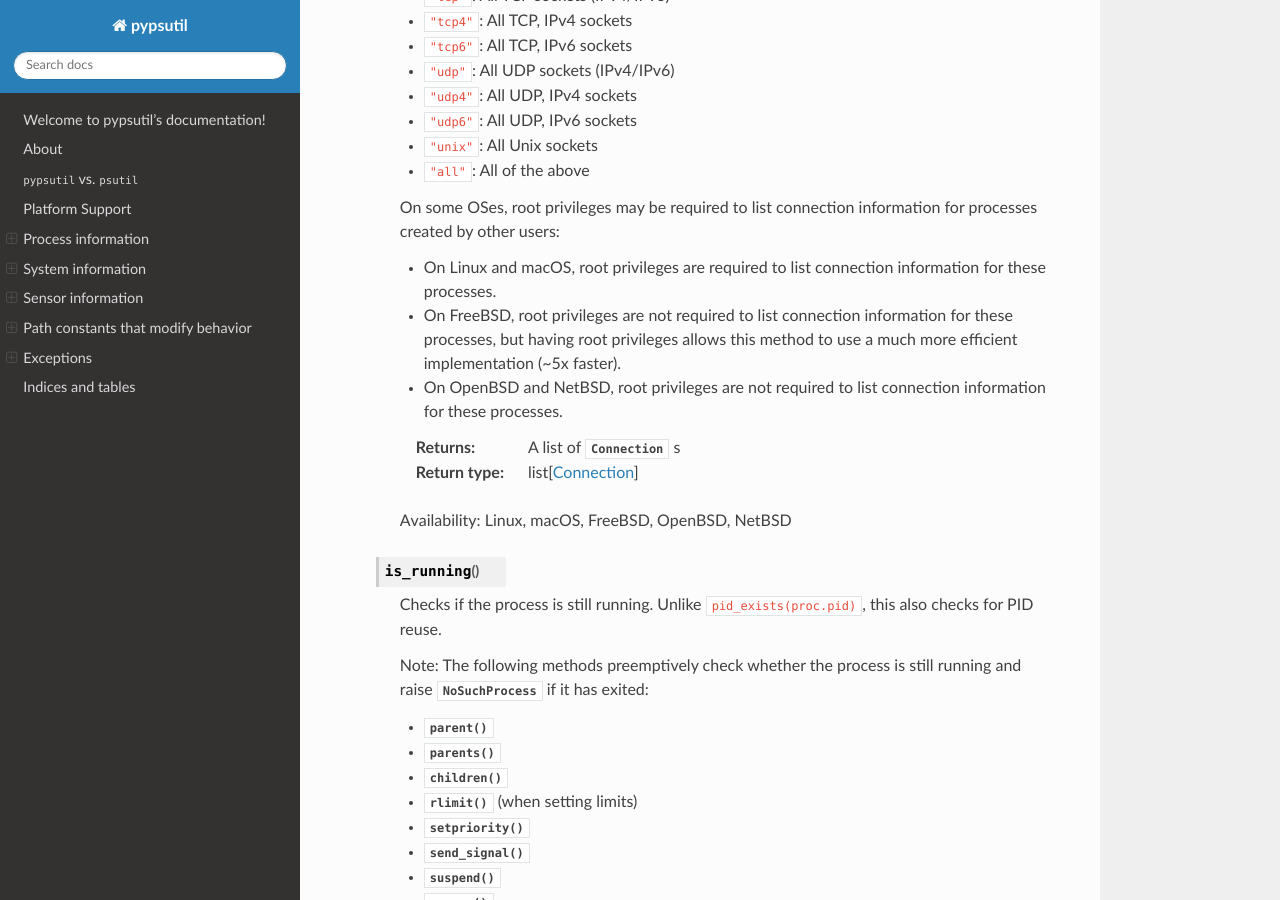
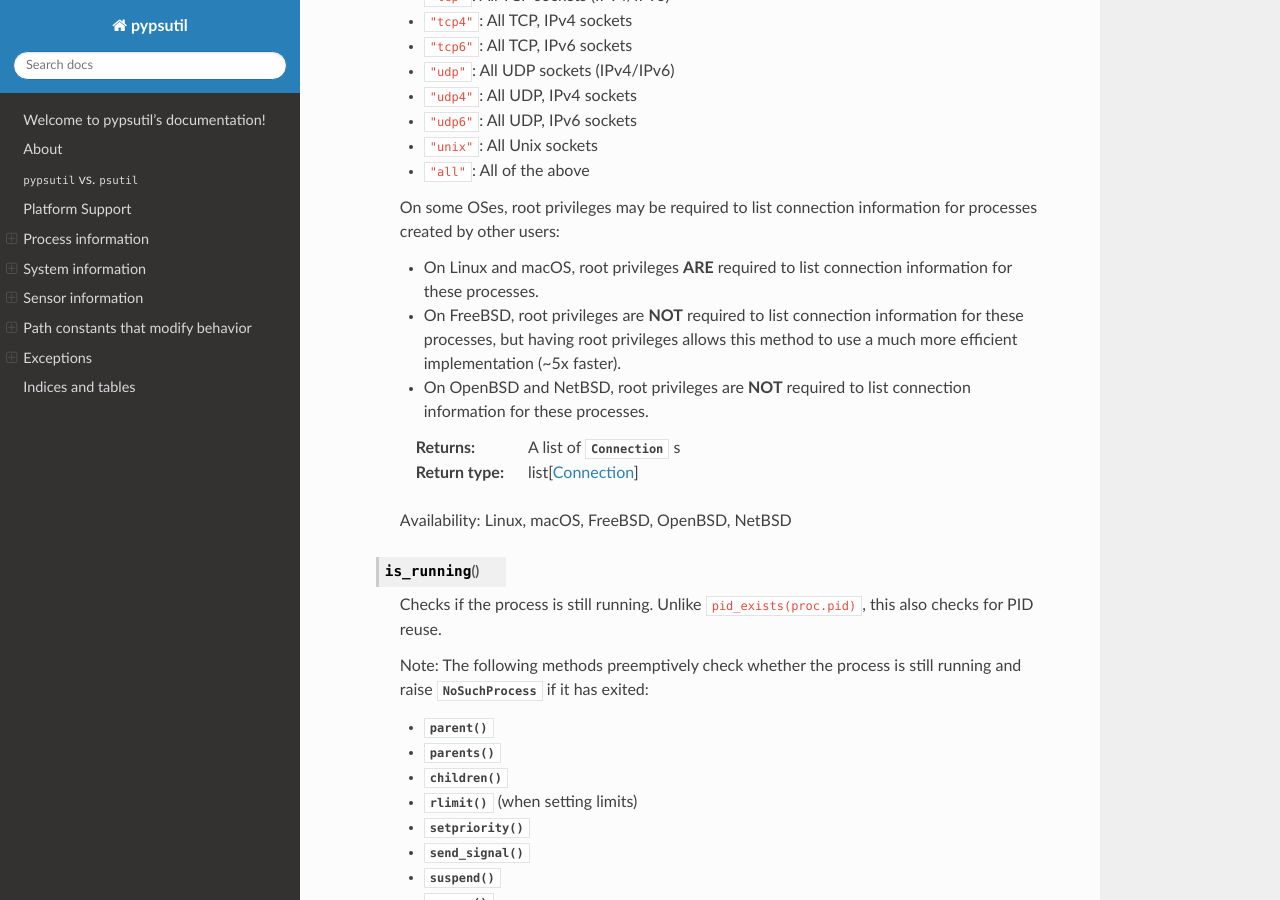
Before and after one commit to cptpcrd/pypsutil, a Sphinx documentation site: the page built from docs/index.rst, in a window 1280 px wide and 900 px high, scrolled down 14108 px. Built offline with Sphinx 7.4.7 and the Read the Docs theme 2.0.0, drawn with Linux system fonts in a browser that asks for light colours.

```diff
--- a/docs/index.rst
+++ b/docs/index.rst
@@ -665,13 +665,13 @@ Process information
       On some OSes, root privileges may be required to list connection information for processes
       created by other users:
 
-      - On Linux and macOS, root privileges are required to list connection information for these
-        processes.
-      - On FreeBSD, root privileges are not required to list connection information for these
+      - On Linux and macOS, root privileges **ARE** required to list connection information for
+        these processes.
+      - On FreeBSD, root privileges are **NOT** required to list connection information for these
         processes, but having root privileges allows this method to use a much more efficient
         implementation (~5x faster).
-      - On OpenBSD and NetBSD, root privileges are not required to list connection information for these
-        processes.
+      - On OpenBSD and NetBSD, root privileges are **NOT** required to list connection information
+        for these processes.
 
       :returns: A list of :py:class:`Connection` s
       :rtype: list[Connection]
```
